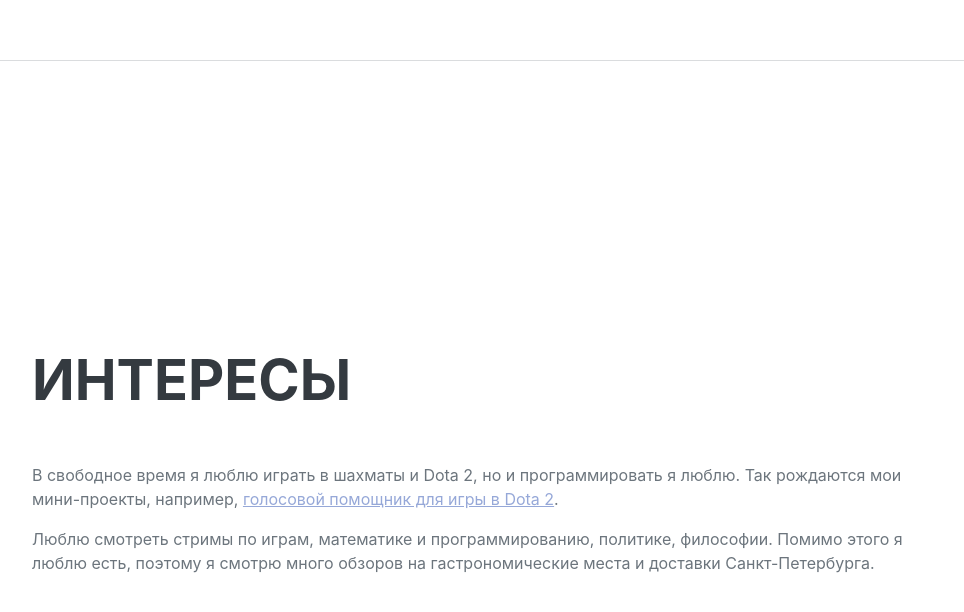
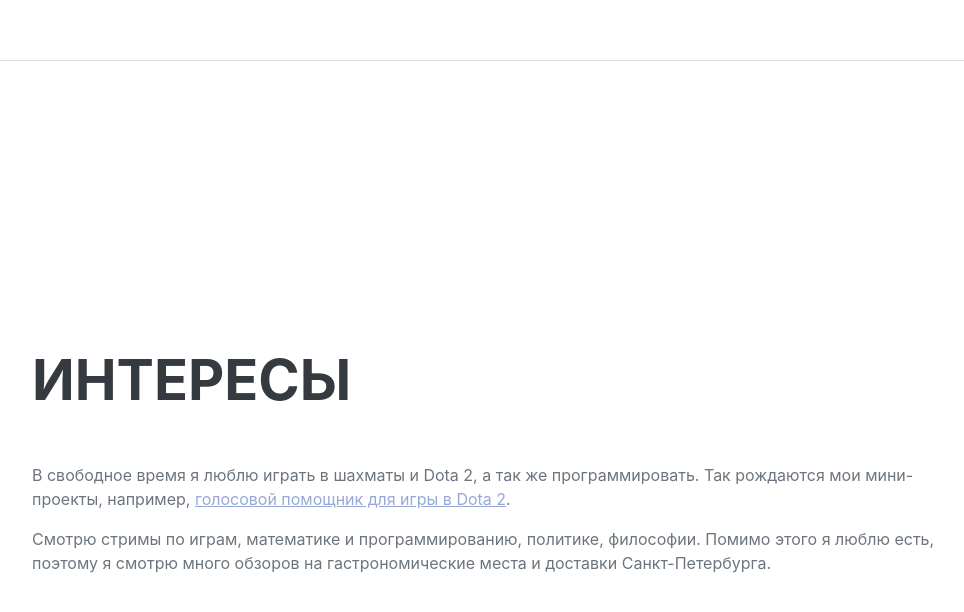
Before and after one commit to BakaevEvgeniy/BakaevEvgeniy.github.io, a plain HTML site: page index.html in a window 1280 px wide. Shown: the part 3143-3755 px from the top of the page, without its empty margins (288-1252 px from the left). Drawn offline with nearby package versions, Linux system fonts and the light colour scheme; a web font is replaced by a local one.

Commit message:
some descriptions fix

```diff
--- a/index.html
+++ b/index.html
@@ -99,7 +99,7 @@
                         <h4 class="mb-0">Санкт-Петербургский Государственный Университет. Математико-механический
                             факультет</h4>
                         <div class="subheading mb-3">Программная инженерия, бакалавриат</div>
-                        <div>Уходил на год в академический отпуск, чтобы подумать о жизни.</div>
+
 
                     </div>
                     <div class="flex-shrink-0"><span class="text-primary">Сентябрь 2019 &#8211; настоящее время</span>
@@ -143,11 +143,11 @@
         <section class="resume-section" id="interests">
             <div class="resume-section-content">
                 <h2 class="mb-5">Интересы</h2>
-                <p>В свободное время я люблю играть в шахматы и Dota 2, но и программировать я люблю. Так рождаются мои
+                <p>В свободное время я люблю играть в шахматы и Dota 2, а так же программировать. Так рождаются мои
                     мини-проекты, например, <span class="text-primary"><a
                             href="https://github.com/BakaevEvgeniy/dotaVoiceAssistant">голосовой
                             помощник для игры в Dota 2</a></span>.</p>
-                <p class="mb-0">Люблю смотреть стримы по играм, математике и программированию, политике,
+                <p class="mb-0">Смотрю стримы по играм, математике и программированию, политике,
                     философии. Помимо этого я люблю есть, поэтому я смотрю много обзоров на
                     гастрономические места и
                     доставки Санкт-Петербурга.</p>
```
